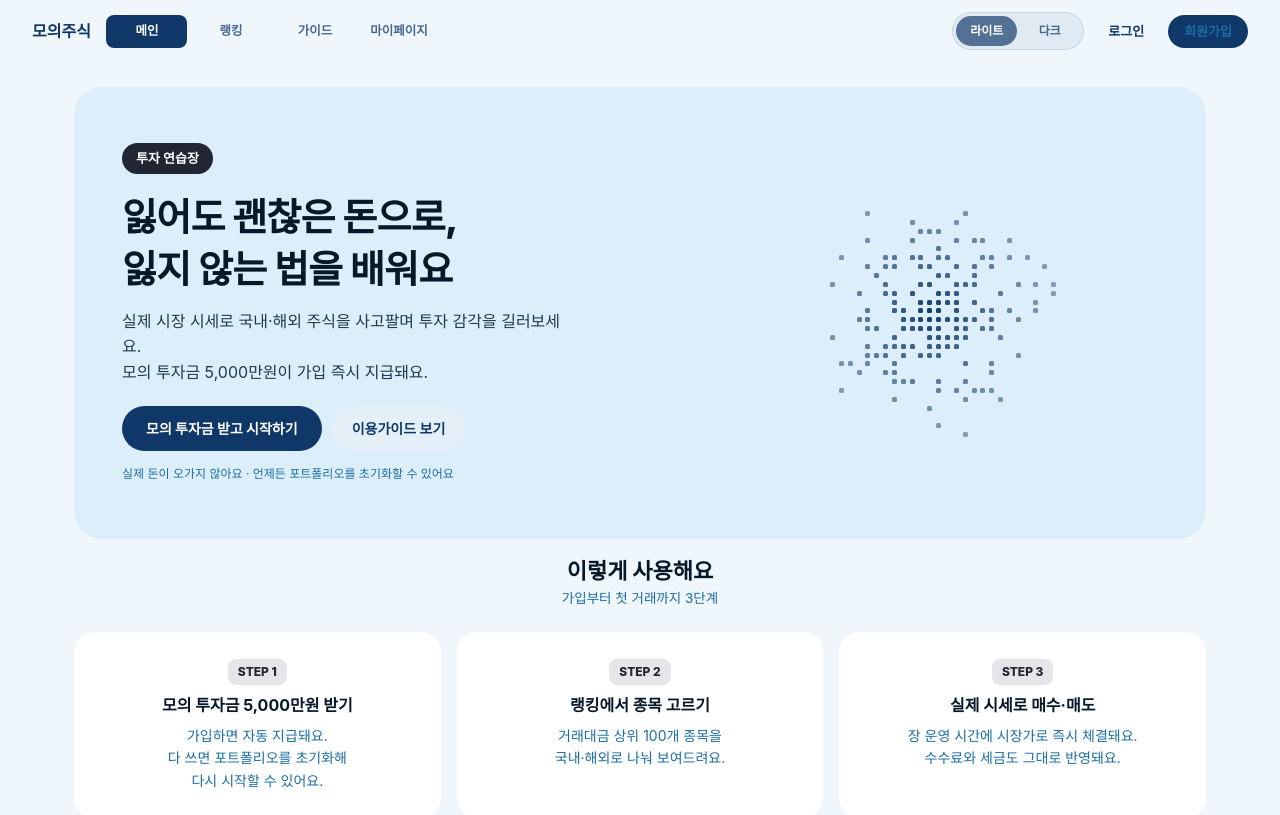
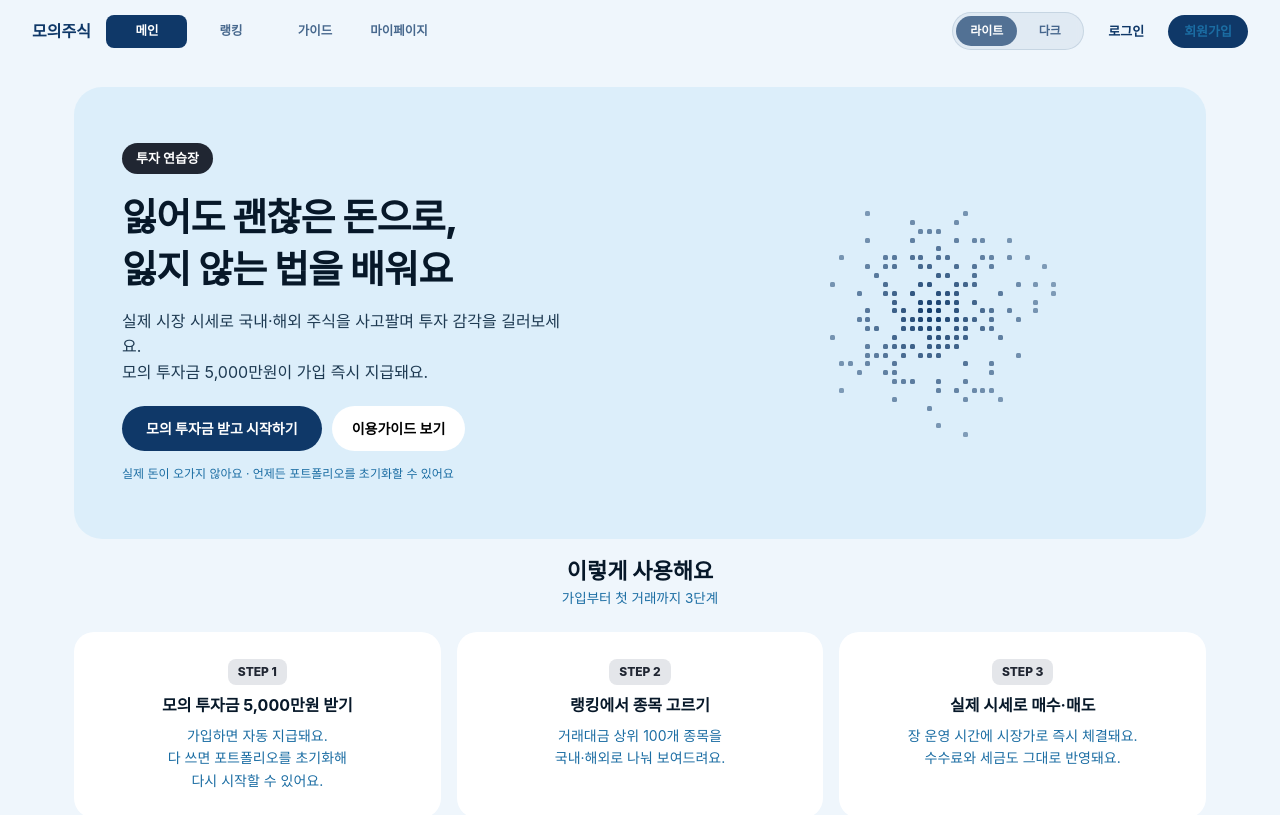
Before and after one commit to prgrms-be-devcourse/NBE10-12-final-BAEDANG, a Next.js app in the folder front/: page / in a window 1280 px wide. Shown: the top 815 px of the page. Built offline with nearby package versions, Linux system fonts and the light colour scheme; a web font is replaced by a local one.

Commit message:
fix: 메인 화면 이용가이드 보기 버튼 색상을 흰 배경/검정 글자로 변경합니다

```diff
--- a/front/src/app/page.tsx
+++ b/front/src/app/page.tsx
@@ -90,7 +90,7 @@ export default function MainPage() {
               <Link
                 href="/guide"
                 className="rounded-full px-5 py-3 text-[14px] font-semibold"
-                style={{ background: "var(--fill)", color: "var(--accentText)" }}
+                style={{ background: "#ffffff", color: "#000000" }}
               >
                 이용가이드 보기
               </Link>
```
